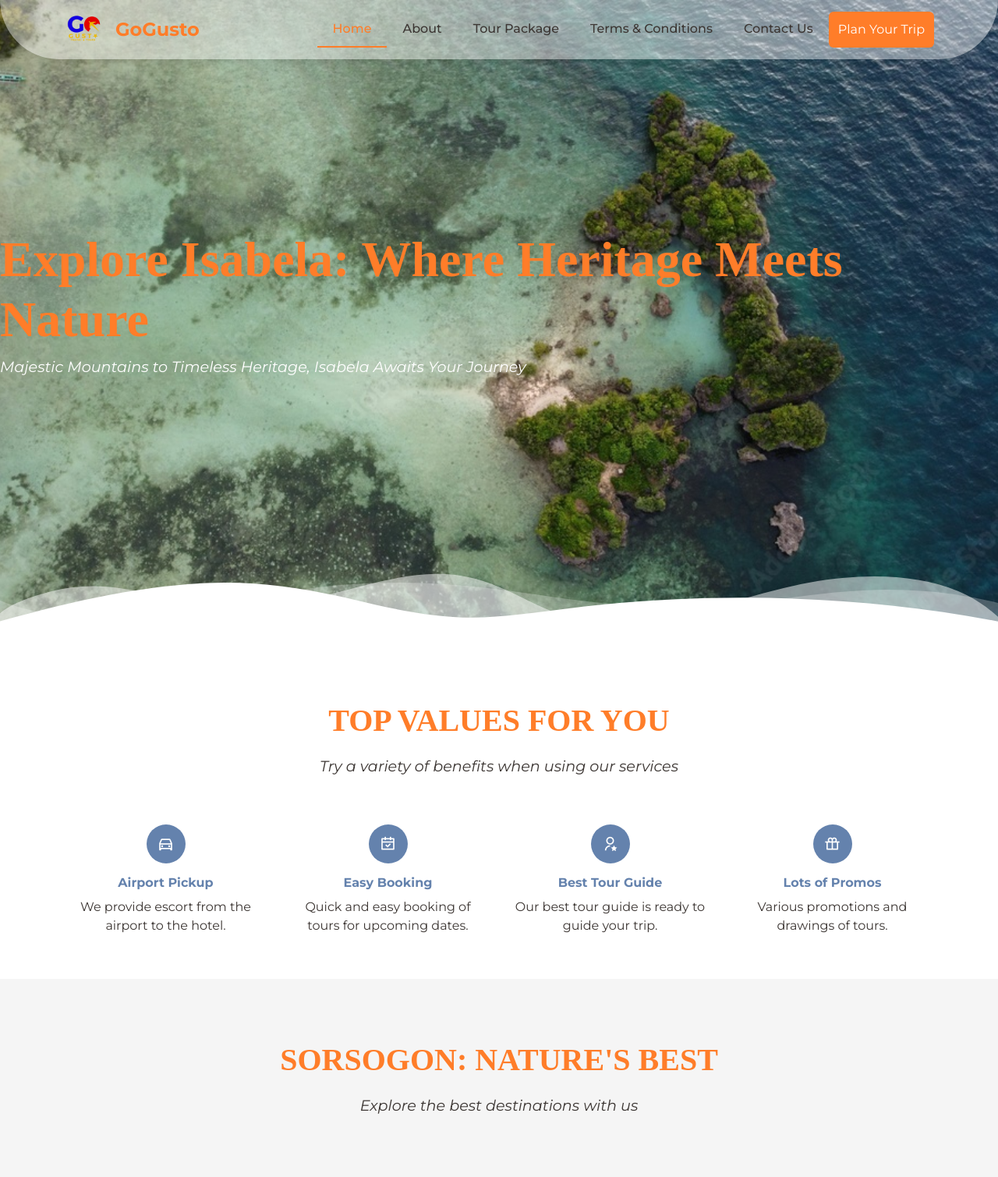
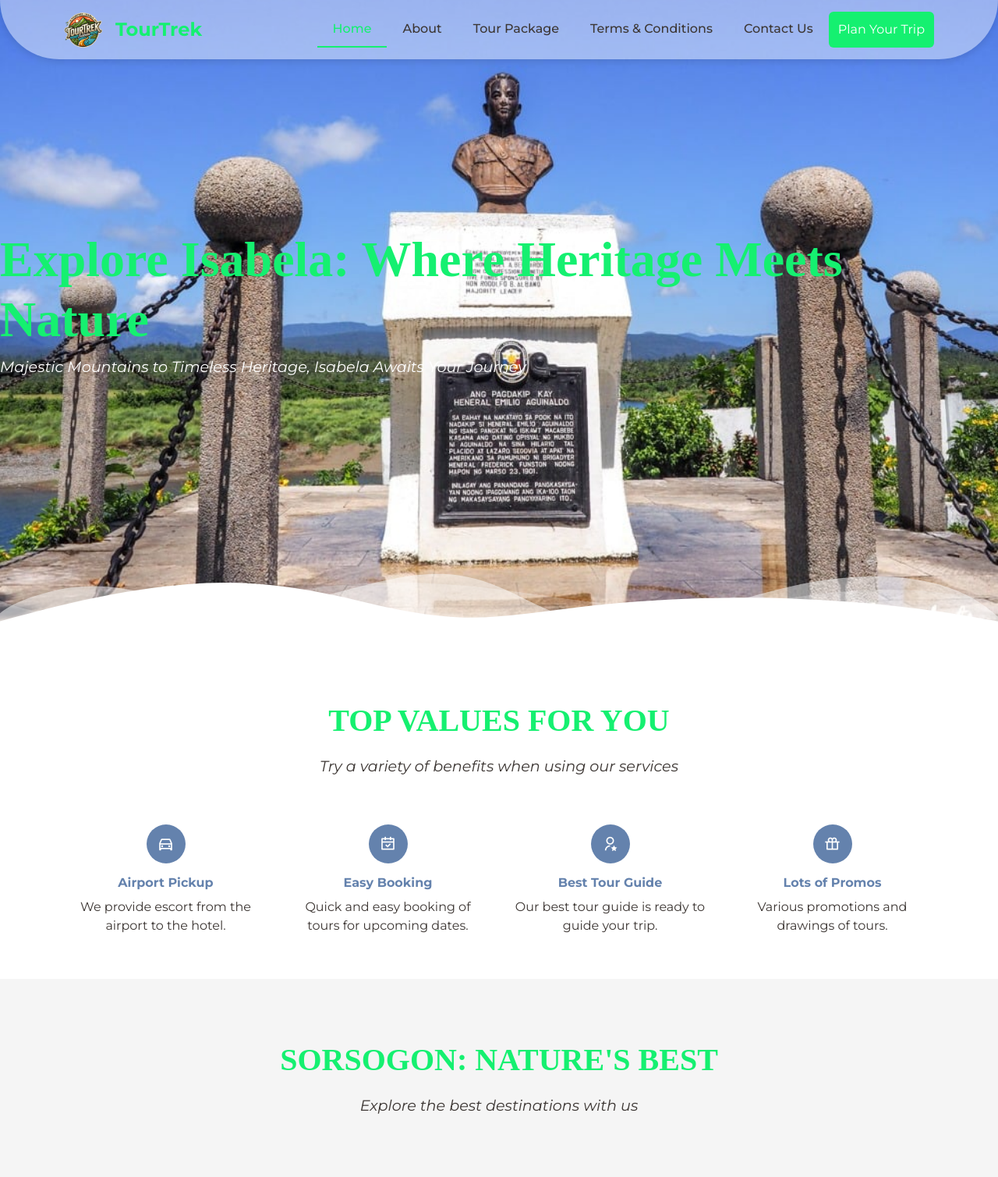
Before and after one commit to TimmBunes/TechTrek, a CodeIgniter 4 app: the page made by app/Views/landing.php in a window 1280 px wide; the page is wider, and only the part inside the window is pictured. Shown: the top 1509 px of that part at 78% size. Run offline with PHP 8.4 and a stand-in for CodeIgniter, Linux system fonts and the light colour scheme; the template is opened without the code that fills it, so the values that code supplies are empty; some libraries are stand-ins or nearby versions; some web fonts are replaced.

Commit message:
initial commit

```diff
--- a/app/Views/components/ad_banner.php
+++ b/app/Views/components/ad_banner.php
@@ -1,6 +1,6 @@
 <!-- AD BANNER -->
 <section class="ad-banner-section">
   <div class="ad-banner-container">
-    <img src="images/promo1.svg" alt="Promo Banner" class="ad-banner-svg">
+    <img src="images/Banner.png" alt="Promo Banner" class="ad-banner-svg">
   </div>
 </section>
--- a/app/Views/components/header_nav.php
+++ b/app/Views/components/header_nav.php
@@ -3,9 +3,9 @@
     <div class="container">
       <!-- Logo -->
       <a class="navbar-brand" href="<?= base_url() ?>">
-      <img src="images/GoGustoLogo.png" alt="Logo" style="width: 50px;">
+      <img src="images/Logo.png" alt="Logo" style="width: 50px;">
       </a>
-      <a class="brand-name nav-link" href="landing.php">GoGusto</a>
+      <a class="brand-name nav-link" href="landing.php">TourTrek</a>
       <!-- Toggler for mobile view -->
       <button class="navbar-toggler" type="button" data-bs-toggle="collapse" data-bs-target="#navbarNav" aria-controls="navbarNav" aria-expanded="false" aria-label="Toggle navigation">
         <span class="navbar-toggler-icon"></span>
--- a/app/Views/components/hero_section.php
+++ b/app/Views/components/hero_section.php
@@ -1,4 +1,14 @@
-<!-- HERO SECTION -->
+<!DOCTYPE html>
+<html lang="en">
+<head>
+    <meta charset="UTF-8">
+    <meta name="viewport" content="width=device-width, initial-scale=1.0">
+    <title>Your Website Title</title>
+    <!-- Link to your CSS file -->
+    <link rel="stylesheet" href="css/style.css">
+</head>
+<body>
+    <!-- Your website content -->
     <header class="hero-section">
         <div class="hero-content">
             <h1>Explore Isabela: Where Heritage Meets Nature</h1>
@@ -12,3 +22,6 @@
             </svg>
         </div>
     </header>
+    <!-- More content -->
+</body>
+</html>
--- a/app/Views/components/image_gallery.php
+++ b/app/Views/components/image_gallery.php
@@ -20,7 +20,7 @@
       </div>
     </div>
     <div class="grid-item big">
-      <img src="images/Ilagan.jpeg" alt="Bhutan">
+      <img src="images/Island.jpg" alt="Bhutan">
       <div class="overlay-text">
       </div>
     </div>
--- a/app/Views/components/itinerary.php
+++ b/app/Views/components/itinerary.php
@@ -1,35 +1,35 @@
 <!-- ITINERARY SECTION -->
 <section class="tour-timeline">
-  <h2 class="section-title">Let's Get It On, Sorsogon</h2>
+  <h2 class="section-title">Let's Get EXPLORING, Isabela</h2>
 
   <div class="timeline">
     <div class="timeline-item" data-aos="fade-right">
       <div class="timeline-content left">
         <h3>Day 1</h3>
-        <p>Sorsogon City Tour: Welcome to the city! Enjoy a guided tour exploring the main attractions and local food spots.</p>
+        <p>Welcome to Isabela! Start your adventure with a guided tour of Ilagan City, visiting local landmarks like the Ilagan Sanctuary and Tumauini Church. Don’t forget to indulge in local delicacies for lunch.</p>
       </div>
       <div class="timeline-img">
-        <img src="images/church.jpeg" alt="Day 1">
+        <img src="images/TumuChurch.jpg" alt="Day 1">
       </div>
     </div>
 
     <div class="timeline-item" data-aos="fade-left">
       <div class="timeline-img">
-        <img src="images/Sorsogon.jpeg" alt="Day 2">
+        <img src="images/stat.jpg" alt="Day 2">
       </div>
       <div class="timeline-content right">
         <h3>Day 2</h3>
-        <p>Island Hopping in Matnog, Sorsogon: Hike through lush green trails and take in breathtaking mountain views from scenic lookout points.</p>
+        <p>Travel to Palanan for a historical deep dive at the Aguinaldo Shrine. This site marks the capture of General Emilio Aguinaldo, a pivotal moment in Philippine history. Explore the shrine and learn about the province’s role during the Philippine-American War. In the afternoon, take a scenic walk through the town of Palanan and enjoy the coastal views, reflecting on the historical events that shaped the nation.</p>
       </div>
     </div>
 
     <div class="timeline-item" data-aos="fade-right">
       <div class="timeline-content left">
         <h3>Day 3</h3>
-        <p>Whale Shark Interaction, Back to Manila: Relax at the tropical beach, with options for snorkeling and exploring the local coral reefs.</p>
+        <p>Explore breathtaking trails, enjoy stunning vistas, and experience the rich biodiversity of the area. End your day with a visit to the Aguinaldo Shrine in Palanan, soaking in the historical significance of the site.</p>
       </div>
       <div class="timeline-img">
-        <img src="images/whaleShark.jpg" alt="Day 3">
+        <img src="images/Ilagan.jpeg" alt="Day 3">
       </div>
     </div>
   </div>
--- a/app/Views/components/top_layer.php
+++ b/app/Views/components/top_layer.php
@@ -1,7 +1,5 @@
 <!DOCTYPE html>
-
 <html lang="en" xmlns="http://www.w3.org/1999/xhtml">
-
 <head>
     <meta charset="utf-8" />
     <meta name="viewport" content="width=device-width, initial-scale=1.0">
@@ -37,7 +35,7 @@ p {
 
 /* HEADER */
 header {
-  background-color: #f4ead2;
+  background-color: #4caf50; /* Green */
   background-size: cover;
   color: #3C3633;
 }
@@ -63,13 +61,13 @@ header {
 }
 
 .brand-name {
-  color: #FF7D29;
+  color: #8B4513; /* Green */
   font-size: 24px;
   font-weight: bold;
 }
 
 .brand-name:hover {
-  color: #FF7D29;
+  color: #15f070;
 }
 
 .custom-nav-link {
@@ -83,17 +81,17 @@ header {
 }
 
 .navbar-nav .nav-link:hover {
-  color: #FF7D29;
+  color: #8B4513; /* Brown */
 }
 
 .nav-link.active {
-  color: #FF7D29 !important;
-  border-bottom: 2px solid #FF7D29;
+  color: #8B4513 !important; /* Brown */
+  border-bottom: 2px solid #8B4513; /* Brown */
 }
 
 /* HERO SECTION */
 .hero-section {
-  background-image: url('images/Sorsogon.jpeg');
+  background-image: url('images/blue.png'); /* Updated to blue.png */
   background-size: cover;
   background-position: center;
   display: flex;
@@ -128,7 +126,7 @@ header {
 }
 
 .hero-content h1 {
-  color: #FF7D29;
+  color: #15f070; /* Green */
   font-size: 4rem;
   font-weight: bold;
   font-family: "Frank Ruhl Libre", serif;
@@ -145,14 +143,14 @@ header {
 
 /* Plan Your Trip Button */
 .custom-btn {
-  background-color: #FF7D29;
+  background-color: #15f070; /* Green */
   color: #ffffff;
   border: none;
   animation-delay: 1.5s;
 }
 
 .custom-btn:hover {
-  background-color: #de6d21;
+  background-color: #15f070; /* Darker green */
   color: #ffffff;
 }
 
@@ -202,7 +200,7 @@ header {
   font-size: 2.5rem;
   font-weight: bold;
   font-family: "Frank Ruhl Libre", serif;
-  color: #FF7D29;
+  color: #15f070; /* Green */
   text-align: center;
   text-transform: uppercase;
   margin-bottom: 20px;
@@ -382,7 +380,7 @@ header {
   content: '';
   position: absolute;
   width: 6px;
-  background-color: #FF7D29;
+  background-color: #15f070; /* Green */
   top: 0;
   bottom: 0;
   left: 50%;
@@ -451,7 +449,6 @@ header {
   order: 1;
 }
 
-
 /* Adjust for smaller screens */
 @media screen and (max-width: 768px) {
   .timeline-item {
@@ -486,7 +483,6 @@ header {
   margin-top: 30px;
   padding-top: 20px;
   padding-bottom: 20px;
-
 }
 
 .partners-title h3 {
@@ -557,7 +553,7 @@ footer {
 }
 
 .social-links a:hover {
-  color: #FF7D29;
+  color: #15f070;
   transform: scale(1.2);
 }
 
@@ -569,9 +565,8 @@ footer {
 }
 
 .social-icon:hover {
-  color: #FF7D29;
+  color: #15f070;
 }
-
 
 .social-icon i {
   text-decoration: none;
--- a/app/Views/css/style.css
+++ b/app/Views/css/style.css
@@ -16,10 +16,8 @@ p {
 }
 
 /* HEADER */
-header {
-  background-color: #f4ead2;
-  background-size: cover;
-  color: #3C3633;
+.header {
+  background-color: #4caf50; /* Green */
 }
 
 /* NAVBAR */
@@ -43,13 +41,13 @@ header {
 }
 
 .brand-name {
-  color: #FF7D29;
+  color: #15f070; /* Updated to green */
   font-size: 24px;
   font-weight: bold;
 }
 
 .brand-name:hover {
-  color: #FF7D29;
+  color: #15f070;
 }
 
 .custom-nav-link {
@@ -63,17 +61,21 @@ header {
 }
 
 .navbar-nav .nav-link:hover {
-  color: #FF7D29;
+  color: #15f070;
+}
+
+.navbar-nav .nav-link:hover {
+  color: #15f070;
 }
 
 .nav-link.active {
-  color: #FF7D29 !important;
-  border-bottom: 2px solid #FF7D29;
+  color: #15f070 !important;
+  border-bottom: 2px solid #15f070;
 }
 
 /* HERO SECTION */
 .hero-section {
-  background-image: url('../images/Sorsogon.jpeg');
+  background-image: url('images/stat.jpg');
   background-size: cover;
   background-position: center;
   display: flex;
@@ -109,7 +111,7 @@ header {
 }
 
 .hero-content h1 {
-  color: #FF7D29;
+  color: #15f070; /* Updated to green */
   font-size: 4rem;
   font-weight: bold;
   /* font-family: "Archivo Black", sans-serif; */
@@ -127,14 +129,14 @@ header {
 
 /* Plan Your Trip Button */
 .custom-btn {
-  background-color: #FF7D29;
+  background-color: #15f070; /* Updated to green */
   color: #ffffff;
   border: none;
   animation-delay: 1.5s;
 }
 
 .custom-btn:hover {
-  background-color: #de6d21; /* Change to a darker shade on hover */
+  background-color: #15f070; /* Change to a darker shade on hover */
   color: #ffffff; /* Text color */
 }
 
@@ -184,7 +186,7 @@ header {
   font-size: 2.5rem;
   font-weight: bold;
   font-family: "Frank Ruhl Libre", serif;
-  color: #FF7D29;
+  color: #15f070;
   text-align: center;
   text-transform: uppercase;
   margin-bottom: 20px;
@@ -237,43 +239,6 @@ header {
     margin-bottom: 30px;
   }
 }
-
-/* ABOUT SECTION */
-/* .about-section {
-  opacity: 0;
-  animation: fadeInUp 2s ease-out forwards;
-  animation-delay: 1s;
-}
-
-.about-section h3 {
-  font-size: 3rem;
-  font-weight: 600;
-}
-
-.about-section p {
-  font-size: 1.2rem;
-  font-weight: 200;
-}
-
-.about-content {
-  padding: 0 100px;
-}
-
-.about-container {
-  display: flex;
-  flex-direction: row;
-}
-
-.about-text {
-  display: flex;
-  flex-direction: column;
-  justify-content: center;
-}
-
-.col-divider {
-  width: 1px;
-  background-color: lightgray;
-} */
 
 /* IMAGE GALLERY SECTION */
 .destination-section {
@@ -401,7 +366,7 @@ header {
   content: '';
   position: absolute;
   width: 6px;
-  background-color: #FF7D29;
+  background-color: #15f070;
   top: 0;
   bottom: 0;
   left: 50%;
@@ -470,7 +435,6 @@ header {
   order: 1;
 }
 
-
 /* Adjust for smaller screens */
 @media screen and (max-width: 768px) {
   .timeline-item {
@@ -505,7 +469,6 @@ header {
   margin-top: 30px;
   padding-top: 20px;
   padding-bottom: 20px;
-
 }
 
 .partners-title h3 {
@@ -576,7 +539,7 @@ footer {
 }
 
 .social-links a:hover {
-  color: #FF7D29;
+  color: #15f070;
   transform: scale(1.2);
 }
 
@@ -588,7 +551,7 @@ footer {
 }
 
 .social-icon:hover {
-  color: #FF7D29; /* Change color on hover */
+  color: #15f070; /* Change color on hover */
 }
 
 /* Remove any extra decorations, dashes, or borders */
```
Also changed, not shown: app/Views/images/Banner.png (added), app/Views/images/Beach.jpg (added), app/Views/images/Island.jpg (added), app/Views/images/Logo.png (added), app/Views/images/blue.png (added), app/Views/images/stat.jpg (added), images/Banner.png (added), images/Beach.jpg (added), images/Island.jpg (added), images/Logo.png (added), images/blue.png (added), images/stat.jpg (added). Lines whose indentation alone changed are shown as unchanged.
